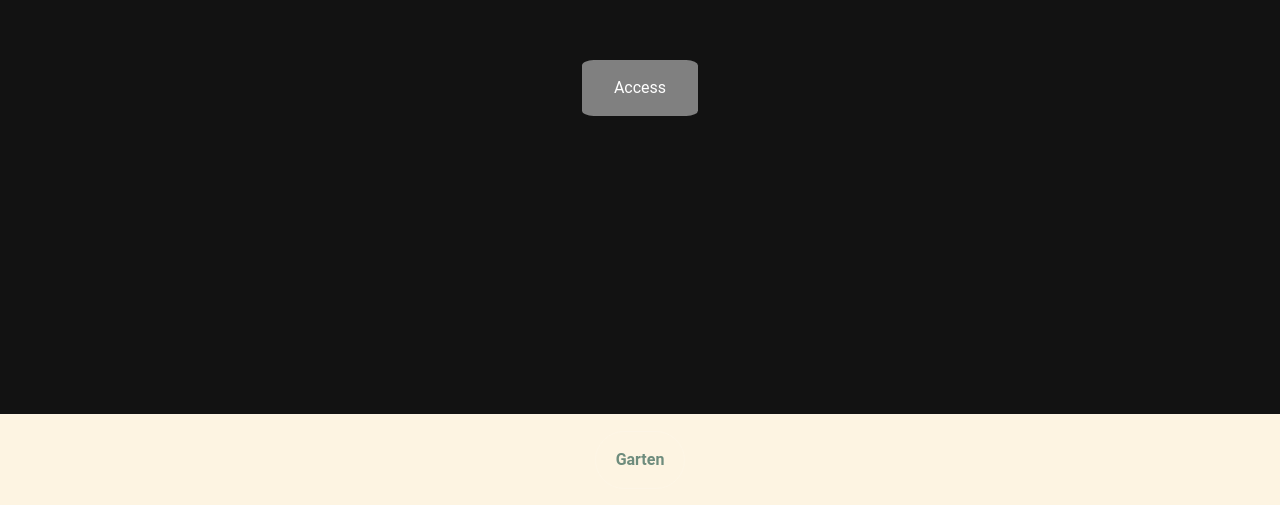
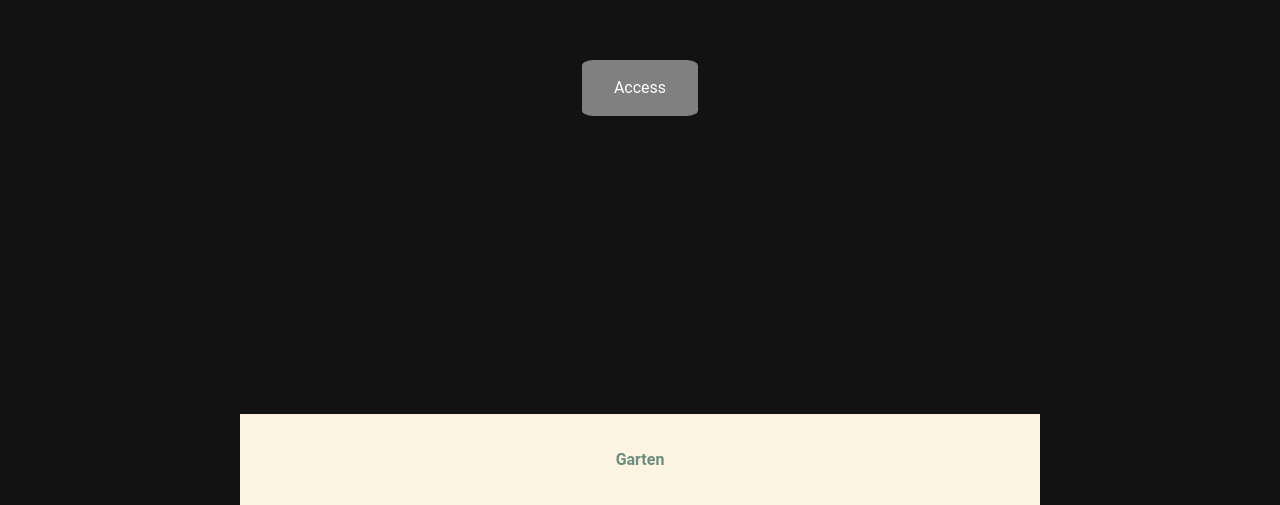
Before and after one commit to Aljodomo/plants-app, a Vue app in the folder hosting/: page /login in a window 1280 px wide. Shown: the part 295-800 px from the top of the page. Built offline with nearby package versions, Linux system fonts and the light colour scheme.

Commit message:
fix: plant card not scrollable

```diff
--- a/hosting/src/assets/main.css
+++ b/hosting/src/assets/main.css
@@ -4,7 +4,8 @@
 html,
 body,
 #app {
-  margin: 0;
   padding: 0;
-  height: 100%;
+  height: 100vh;
+  max-width: 800px;
+  margin: 0 auto;
 }
--- a/hosting/src/views/plant/PlantDetails.vue
+++ b/hosting/src/views/plant/PlantDetails.vue
@@ -143,8 +143,8 @@ function deleteImage() {
 </script>
 
 <template>
-  <v-card class="m-4">
-    <v-img v-if="plantInfo.imageUrl" height="25%" :src="cachedImageUrl" cover class="relative">
+  <v-card class="m-4 overflow-visible">
+    <v-img v-if="plantInfo.imageUrl" height="20vh" :src="cachedImageUrl" cover class="relative">
       <v-toolbar color="transparent">
         <template v-slot:append>
           <v-btn
```
